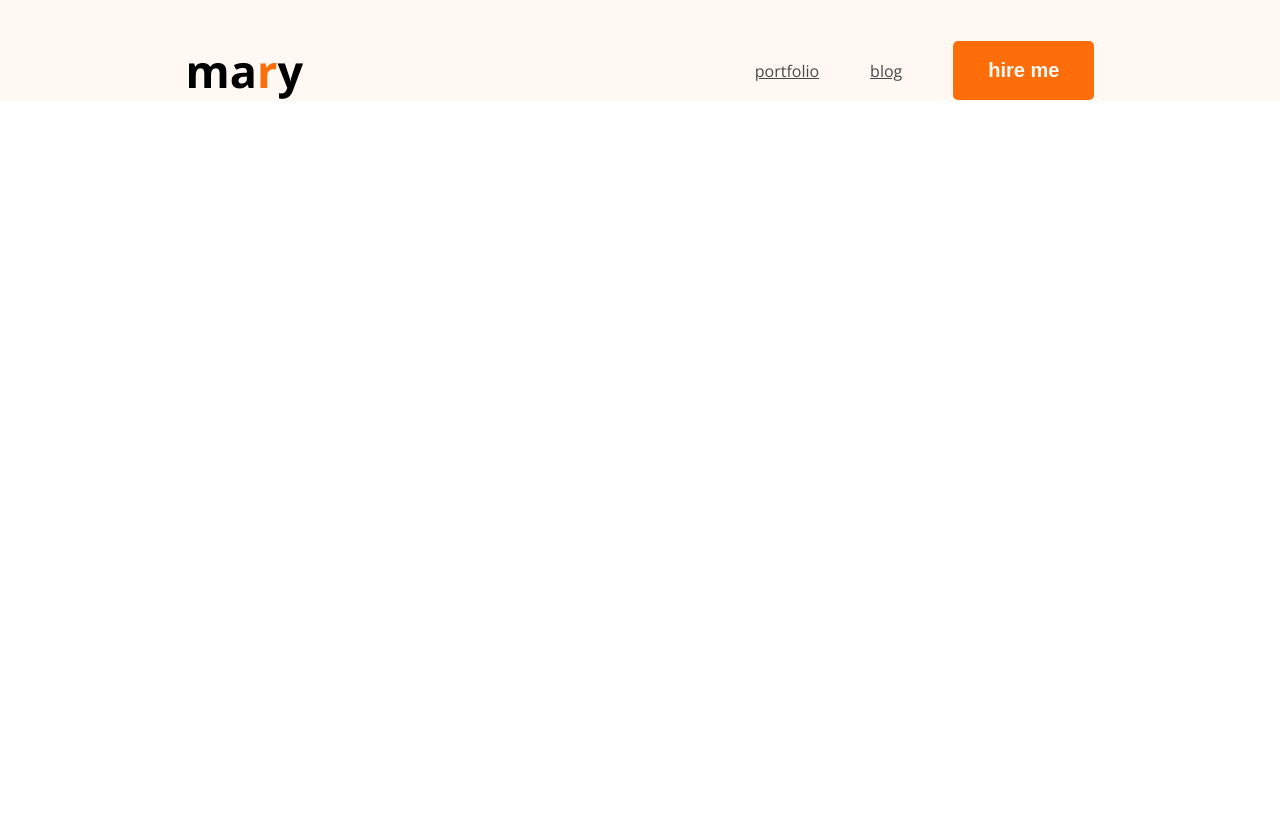
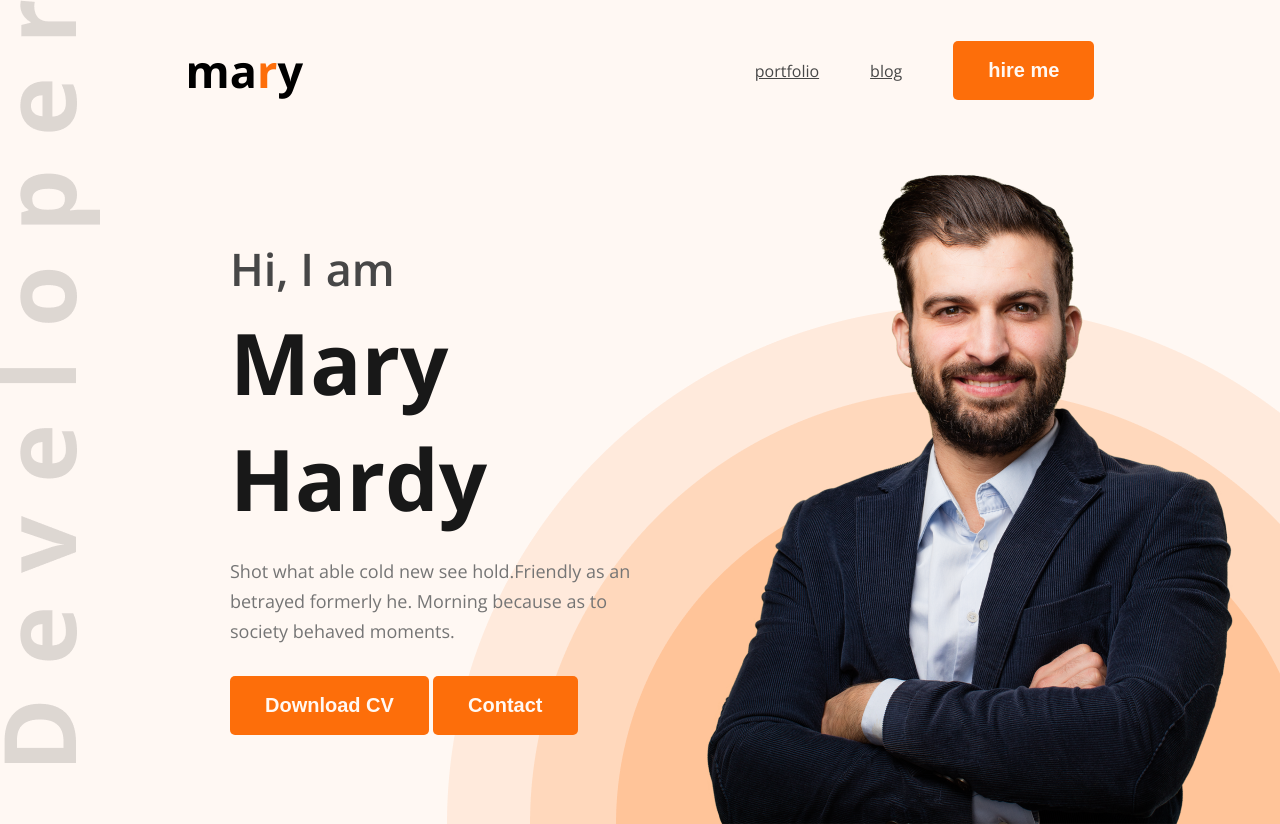
Before and after one commit to prottushh/hero-dev-portfolio-code, a plain HTML site: page index.html in a window 1280 px wide. Before the commit the page ends 800 px from the top, so only its background shows below. Drawn offline with nearby package versions, Linux system fonts and the light colour scheme.

Commit message:
header desgin add accroding to figma

```diff
--- a/index.html
+++ b/index.html
@@ -23,6 +23,25 @@
 
 
         </nav>
+         <section id="banner">
+         <div class="banner-content">
+         <h2>Hi, I  am</h2>
+         <h1>Mary Hardy</h1>
+         <p>Shot what able cold new see hold.Friendly as an betrayed formerly he. Morning because as to society behaved moments.</p>
+         <div>
+            <button class="btn">Download CV</button>
+            <button class="btn">Contact</button>
+         </div>
+
+
+         </div>
+         <div class="banner-image">
+            <img src="images/hardy.png" alt="">
+         </div>
+         </section>
+
+
+
     </header>
 
 </body>
--- a/styles/portfolio.css
+++ b/styles/portfolio.css
@@ -10,6 +10,11 @@
 header{
     background-color: #fff8f3;
     padding-top: 40px;
+    background: url(../images/developer.png), url(../images/header_bg.png),#fff8f3;;
+
+    background-position:top left , bottom right;
+    background-repeat: no-repeat;
+
 }
 .color-orange{
     color: #FD6E0A;
@@ -47,4 +52,40 @@
     font-weight: bold;
     color: #fff8f3;
     align-items: center;
+    cursor: pointer;
 }
+
+#banner {
+    /* border: 1px solid red; */
+    margin: 47px 38px 0 230px;
+    display: flex;
+    justify-content: space-between;
+    align-items: center;
+
+}
+#banner .banner-content h2 {
+    font-size: 45px;
+    font-weight: 600;
+    color: #474747;
+    margin-bottom: 5px;
+}
+#banner .banner-content h1 {
+    font-size: 85px;
+    font-weight: bold;
+    color: #181818;
+    margin-bottom: 20px;
+    }
+#banner .banner-content p{
+    font-size: 18px;
+    color:#757575;
+    line-height: 30px;
+    margin-bottom: 30px;
+}
+#banner .banner-content{
+    max-width: 585px;
+
+}
+#banner .banner-image img{
+    max-width: 585px;
+    vertical-align: middle;
+}
```
